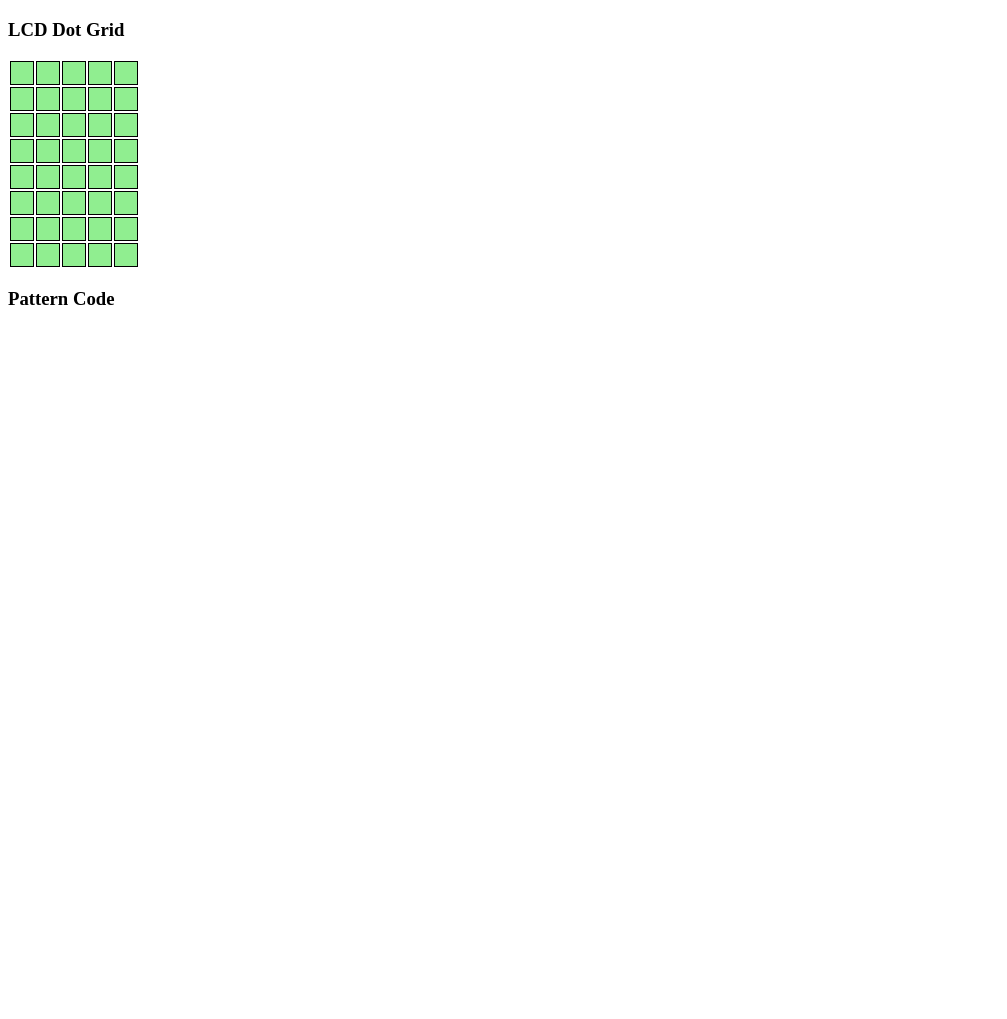
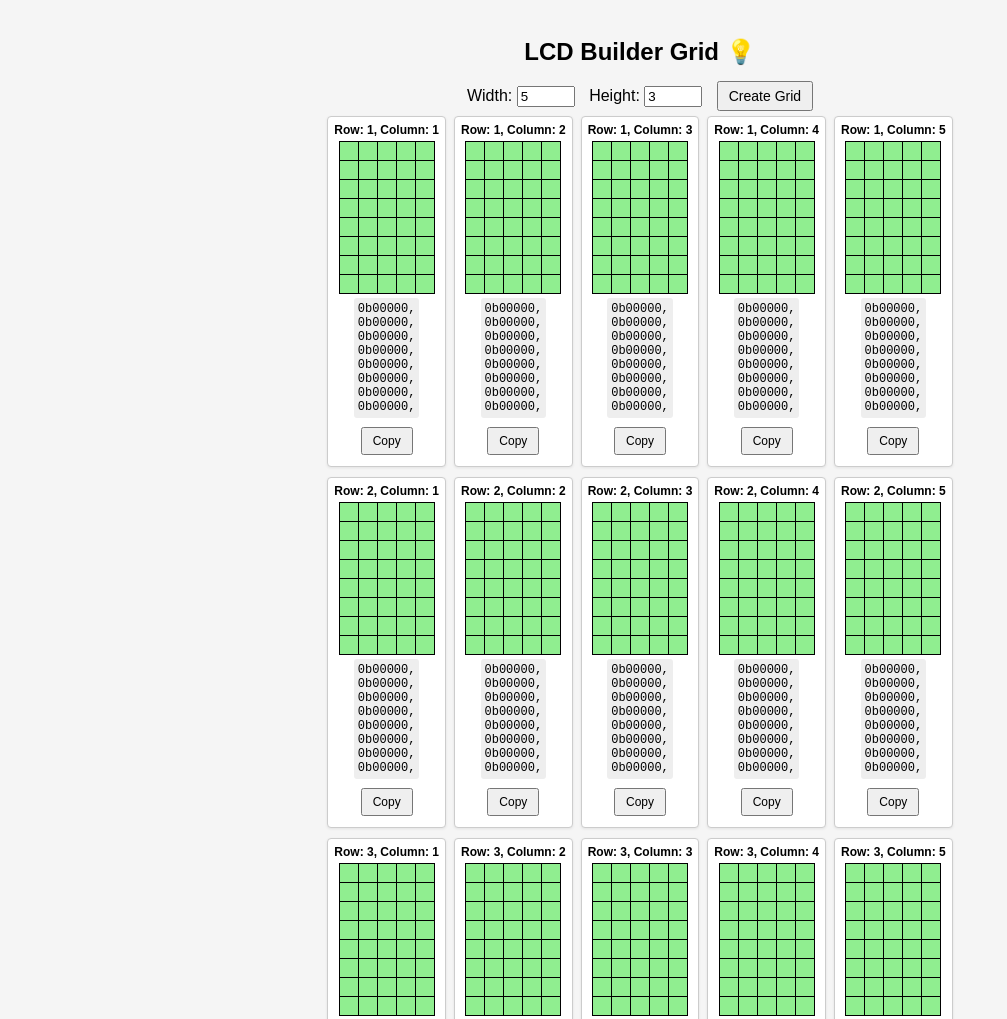
Before and after one commit to straight-banana/dot_to_code, a plain HTML site: page index.html in a window 1280 px wide. Shown: the top 1019 px of the page, without its empty margins (0-1007 px from the left). Before the commit the page ends 800 px from the top, so only its background shows below. Drawn offline with Linux system fonts and the light colour scheme.

Commit message:
Update index.html

```diff
--- a/index.html
+++ b/index.html
@@ -1,54 +1,169 @@
 <!DOCTYPE html>
-<html>
+<html lang="en">
 <head>
-  <title>LCD Character Builder</title>
+  <meta charset="UTF-8">
+  <title>LCD Builder Grid</title>
+  <style>
+    body {
+      font-family: sans-serif;
+      text-align: center;
+      background: #f5f5f5;
+      padding: 10px;
+    }
+    label {
+      margin: 0 5px;
+    }
+    button {
+      margin: 5px;
+      padding: 5px 10px;
+      cursor: pointer;
+      font-size: 14px;
+    }
+    .grid-row {
+      display: flex;
+      justify-content: center;
+      gap: 8px; /* reduced spacing between character blocks */
+      margin-bottom: 10px;
+    }
+    .char-block {
+      background: white;
+      padding: 6px;
+      border: 1px solid #ccc;
+      border-radius: 4px;
+      box-shadow: 0 1px 3px rgba(0, 0, 0, 0.08);
+      display: flex;
+      flex-direction: column;
+      align-items: center;
+    }
+    .char-label {
+      font-weight: bold;
+      font-size: 12px;
+      margin-bottom: 4px;
+    }
+    table {
+      border-collapse: collapse;
+      margin-bottom: 4px;
+    }
+    td {
+      width: 16px;
+      height: 16px;
+      border: 1px solid #000;
+      background-color: #90ee90;
+      cursor: pointer;
+    }
+    .code-box {
+      font-family: monospace;
+      background: #eee;
+      padding: 4px;
+      border-radius: 3px;
+      font-size: 12px;
+      white-space: pre;
+      margin-bottom: 4px;
+    }
+  </style>
 </head>
 <body>
 
-<h3>LCD Dot Grid</h3>
-<table id="lcdGrid"></table>
+<h2 style="margin-bottom: 10px;">LCD Builder Grid 💡</h2>
+<label>Width: <input type="number" id="cols" value="5" min="1" style="width: 50px;"></label>
+<label>Height: <input type="number" id="rows" value="3" min="1" style="width: 50px;"></label>
+<button onclick="generateGrid()">Create Grid</button>
 
-<h3>Pattern Code</h3>
-<pre id="patternOutput"></pre>
+<audio id="vineBoom">
+  <source src="C:\Backendprog\vineboom.mp3" type="audio/mpeg">
+</audio>
+
+<div id="lcdContainer"></div>
 
 <script>
-const rows = 8;
-const cols = 5;
-const table = document.getElementById('lcdGrid');
-const output = document.getElementById('patternOutput');
+const container = document.getElementById("lcdContainer");
+const boom = document.getElementById("vineBoom");
 
-// Create grid
-for (let r = 0; r < rows; r++) {
-  const row = table.insertRow();
-  for (let c = 0; c < cols; c++) {
-    const cell = row.insertCell();
-    cell.style.width = "20px";
-    cell.style.height = "20px";
-    cell.style.border = "1px solid #000";
-    cell.style.backgroundColor = "#90ee90";
-    cell.addEventListener('click', () => {
-      if (cell.style.backgroundColor === "black") {
-        cell.style.backgroundColor = "#90ee90";
-      } else {
-        cell.style.backgroundColor = "black";
+function playBoom() {
+  boom.currentTime = 0;
+  boom.play();
+}
+
+function generateGrid() {
+  container.innerHTML = '';
+
+  const cols = parseInt(document.getElementById("cols").value);
+  const rows = parseInt(document.getElementById("rows").value);
+
+  let index = 0;
+
+  for (let r = 0; r < rows; r++) {
+    const rowDiv = document.createElement("div");
+    rowDiv.className = "grid-row";
+
+    for (let c = 0; c < cols; c++) {
+      const charDiv = document.createElement("div");
+      charDiv.className = "char-block";
+
+      const label = document.createElement("div");
+      label.className = "char-label";
+      label.textContent = `Row: ${r + 1}, Column: ${c + 1}`;
+
+      const table = document.createElement("table");
+      table.dataset.row = r;
+      table.dataset.col = c;
+
+      for (let i = 0; i < 8; i++) {
+        const tr = document.createElement("tr");
+        for (let j = 0; j < 5; j++) {
+          const td = document.createElement("td");
+          td.addEventListener("click", () => {
+            td.style.backgroundColor = (td.style.backgroundColor === "black") ? "#90ee90" : "black";
+            playBoom();
+            updateCode(codeBox, table);
+          });
+          tr.appendChild(td);
+        }
+        table.appendChild(tr);
       }
-      updatePattern();
-    });
+
+      const codeBox = document.createElement("div");
+      codeBox.className = "code-box";
+      updateCode(codeBox, table);
+
+      const copyBtn = document.createElement("button");
+      copyBtn.textContent = "Copy";
+      copyBtn.style.fontSize = "12px";
+      copyBtn.onclick = () => {
+        navigator.clipboard.writeText(codeBox.textContent).then(() => {
+          copyBtn.textContent = "Copied!";
+          setTimeout(() => copyBtn.textContent = "Copy", 1000);
+        });
+      };
+
+      charDiv.appendChild(label);
+      charDiv.appendChild(table);
+      charDiv.appendChild(codeBox);
+      charDiv.appendChild(copyBtn);
+      rowDiv.appendChild(charDiv);
+
+      index++;
+    }
+
+    container.appendChild(rowDiv);
   }
 }
 
-function updatePattern() {
-  let pattern = [];
-  for (let r = 0; r < rows; r++) {
+function updateCode(codeBox, table) {
+  let codeLines = [];
+  for (let r = 0; r < 8; r++) {
     let bin = '';
-    for (let c = 0; c < cols; c++) {
+    for (let c = 0; c < 5; c++) {
       const cell = table.rows[r].cells[c];
       bin += (cell.style.backgroundColor === "black") ? '1' : '0';
     }
-    pattern.push('0b' + bin + ',');
+    codeLines.push('0b' + bin + ',');
   }
-  output.textContent = pattern.join('\n');
+  codeBox.textContent = codeLines.join('\n');
 }
+
+// Initial grid on load
+generateGrid();
 </script>
 
 </body>
```
